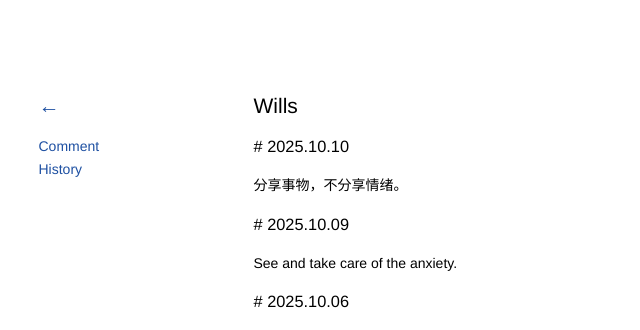
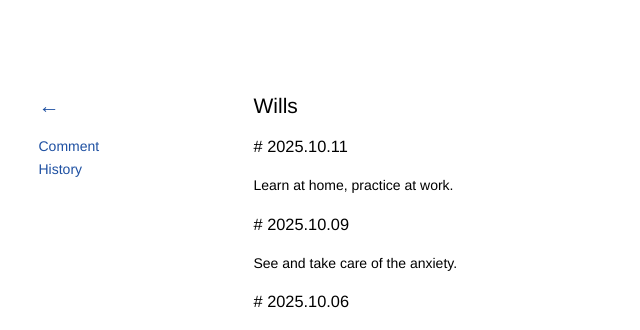
Before and after one commit to kidlj/awei, a Jekyll site: the page built from _wiki/wills.md, in a window 1280 px wide. Shown: the top 330 px of the page, without its empty margins (94-734 px from the left). Built offline with Jekyll 4.4.1, drawn with Linux system fonts in a browser that asks for light colours.

Commit message:
update wills

```diff
--- a/_wiki/wills.md
+++ b/_wiki/wills.md
@@ -2,9 +2,9 @@
 title: Wills
 ---
 
-### 2025.10.10
+### 2025.10.11
 
-分享事物，不分享情绪。
+Learn at home, practice at work.
 
 ### 2025.10.09
 
```
